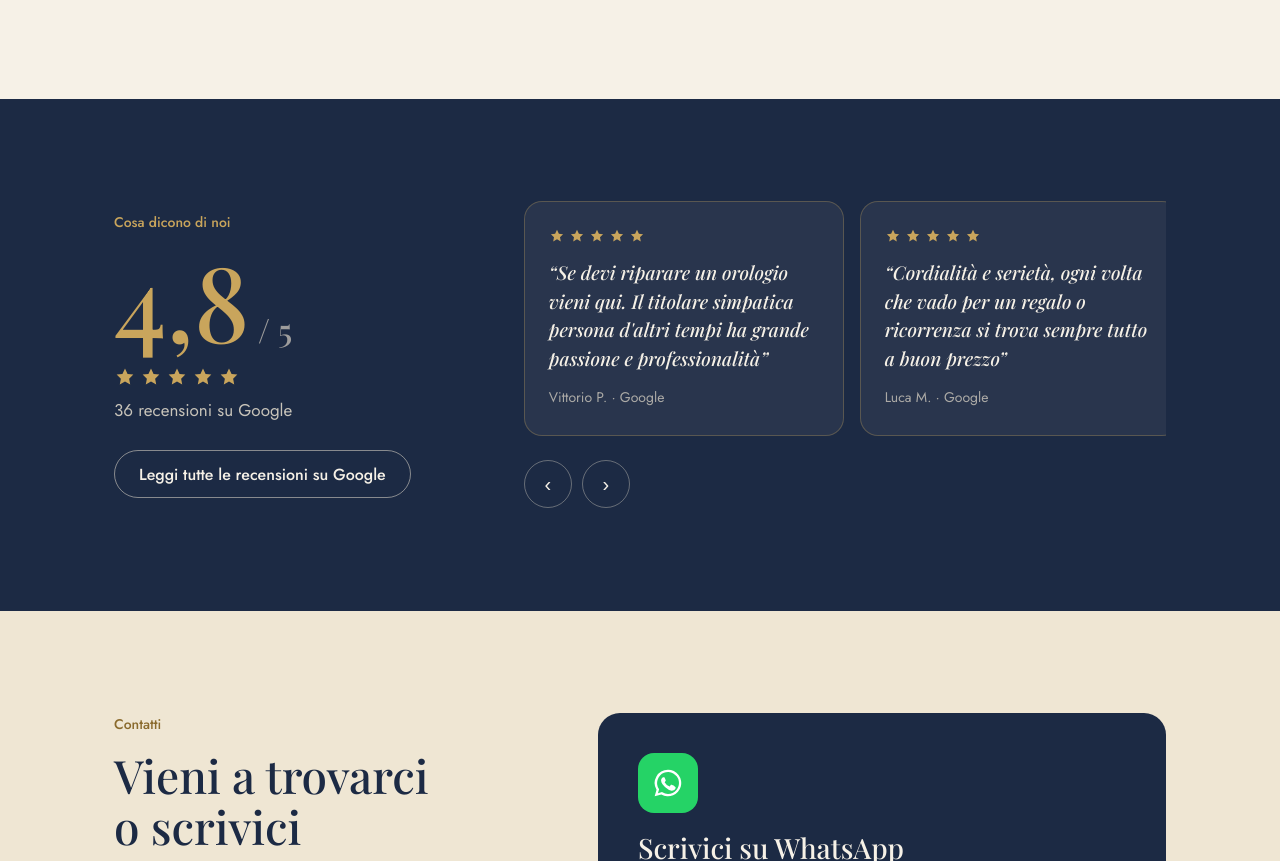
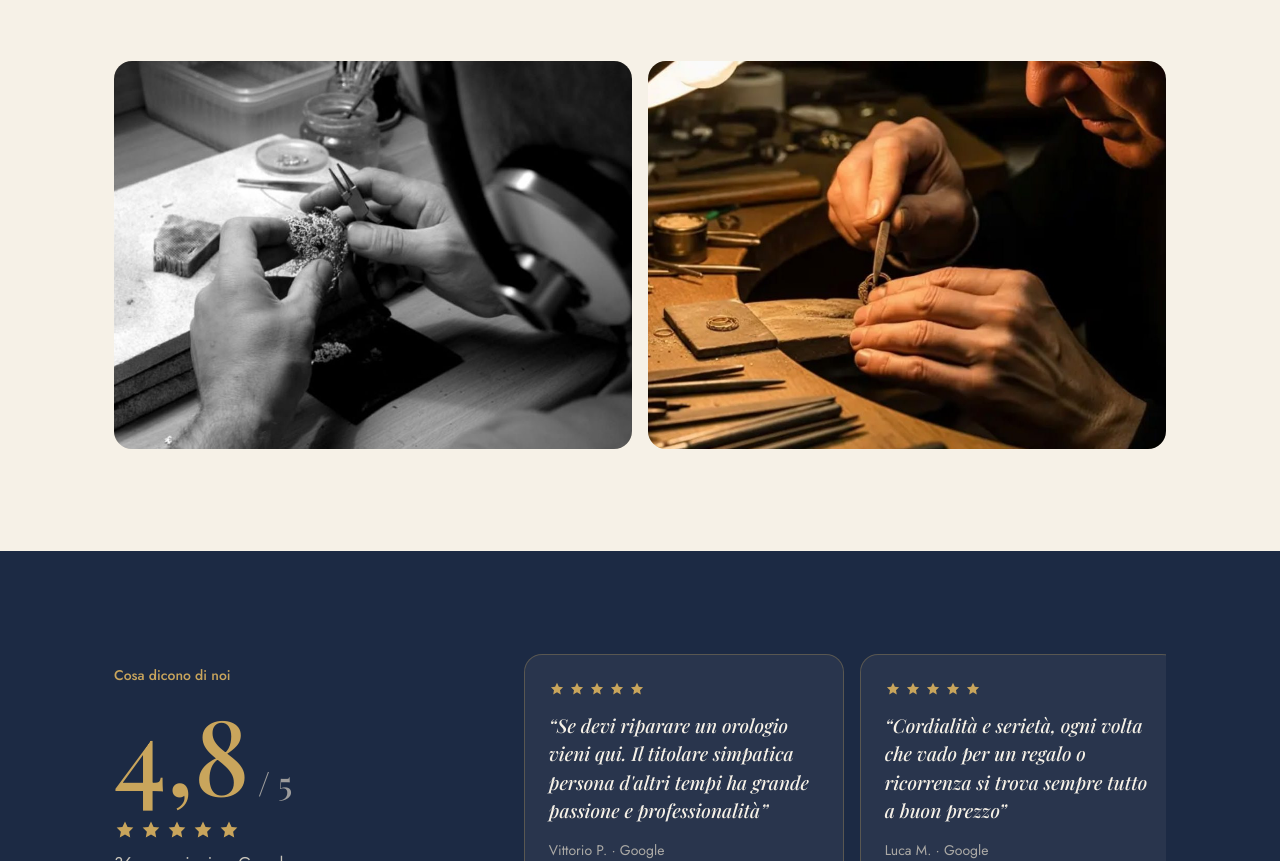
Before and after one commit to infokisostudio-arch/orologeria-oreficeria-biella, a plain HTML site: page index.html in a window 1280 px wide. Shown: the part 3493-4354 px from the top of the page. Drawn offline with Linux system fonts and the light colour scheme.

Commit message:
Aggiungi due foto alla sezione Riparazioni
Co-Authored-By: Claude Opus 5.5 <noreply@anthropic.com>

```diff
--- a/index.html
+++ b/index.html
@@ -135,7 +135,10 @@ nav a:hover{color:var(--gold)}
 .how{background:#fff;border-radius:16px;padding:20px 22px;box-shadow:0 1px 0 rgba(28,42,68,.06)}
 .how b{display:block;font:500 19px 'Playfair Display',serif;margin-bottom:4px}
 .how p{font-size:15px;color:var(--soft);line-height:1.5}
+.repgal{display:grid;grid-template-columns:repeat(2,minmax(0,1fr));gap:16px;margin-top:clamp(40px,6vw,64px)}
+.repgal img{display:block;width:100%;height:auto;aspect-ratio:4/3;object-fit:cover;border-radius:18px;background:var(--cream2)}
 @media (max-width:760px){.rep,.howto{grid-template-columns:1fr}}
+@media (max-width:600px){.repgal{grid-template-columns:1fr}}
 @media (max-width:480px){.svc{grid-template-columns:1fr}}
 
 .rev{display:grid;grid-template-columns:minmax(0,.7fr) minmax(0,1.3fr);gap:clamp(28px,5vw,64px);align-items:center}
@@ -335,6 +338,10 @@ footer{background:#141F35;color:rgba(243,234,215,.78);padding:56px 0 32px;font-s
     </div>
     <ul class="svc" id="svc"></ul>
   </div>
+  <div class="wrap repgal">
+    <img src="img/riparazioni-1.jpg" width="999" height="724" loading="lazy" decoding="async" alt="Mani di un orafo al banco che lavorano un gioiello con una pinza">
+    <img src="img/riparazioni-2.jpg" width="999" height="784" loading="lazy" decoding="async" alt="Orafo al banco da lavoro che rifinisce un anello con un utensile">
+  </div>
 </section>
 
 <section class="band navyband" id="recensioni">
```
Also changed, not shown: img/riparazioni-1.jpg (added), img/riparazioni-2.jpg (added).
